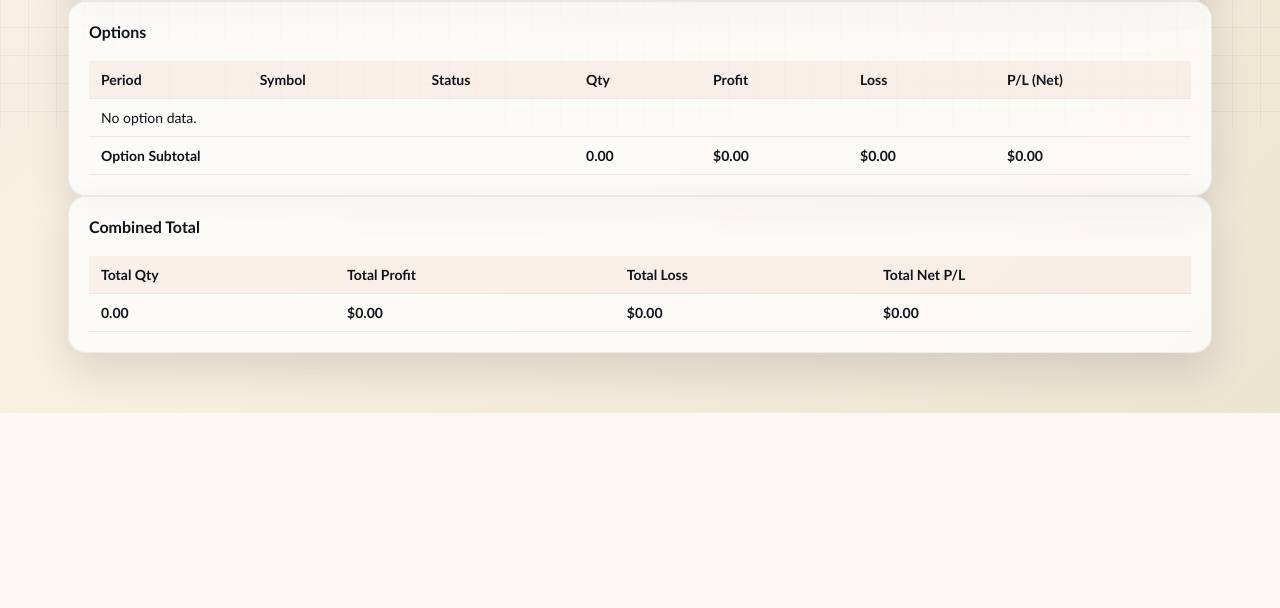
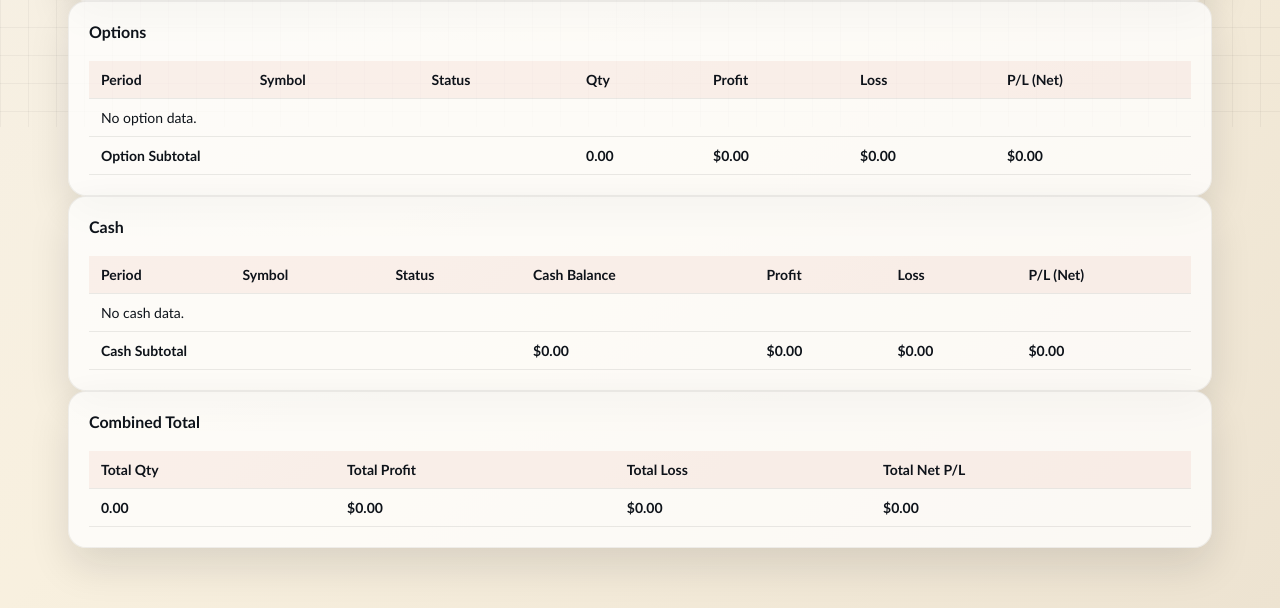
Before and after one commit to Novastradingcompany/Schwab-Connect, a Flask app: page /summary in a window 1280 px wide; the page is wider, and only the part inside the window is pictured. Shown: the part 673-1281 px from the top of that part. Before the commit the page ends 1086 px from the top of that part, so only its background shows below. Run offline with Flask 3, Linux system fonts and the light colour scheme; the visitor is signed in with stand-in values (Sample User, id 1).

Commit message:
Add cash section to yearly summary and include cash balance rows

```diff
--- a/app.py
+++ b/app.py
@@ -1793,6 +1793,8 @@ def _txn_date(txn, tz_name="America/New_York"):
 
 def _summary_asset_type(raw_asset_type, symbol=None):
     asset_text = str(raw_asset_type or "").strip().upper()
+    if "CASH" in asset_text:
+        return "CASH"
     if "OPTION" in asset_text:
         return "OPTION"
     if parse_option_symbol(symbol):
@@ -1889,6 +1891,19 @@ def build_yearly_summary(period, status_filter, tz_name="America/New_York"):
             "assetType": _summary_asset_type(pos.get("assetType"), symbol),
             "qty": _safe_float(pos.get("qty")) or 0.0,
             "pnl": _safe_float(pos.get("pnl")) or 0.0,
+            "status": "open",
+            "date": today,
+        })
+
+    # Cash balance as an open row so yearly summary reflects account cash.
+    if status_filter in ("all", "open"):
+        balances = fetch_account_balance_totals()
+        cash_total = _safe_float(balances.get("cash")) or 0.0
+        entries.append({
+            "symbol": "CASH",
+            "assetType": "CASH",
+            "qty": cash_total,
+            "pnl": 0.0,
             "status": "open",
             "date": today,
         })
@@ -2448,9 +2463,11 @@ def summary():
         {"value": 12, "label": "December"},
     ]
     stock_rows = []
+    cash_rows = []
     option_rows = []
     other_rows = []
     stock_totals = _section_totals([])
+    cash_totals = _section_totals([])
     option_totals = _section_totals([])
     other_totals = _section_totals([])
     combined_totals = _section_totals([])
@@ -2506,13 +2523,15 @@ def summary():
             rows = sorted(rows, key=lambda r: r["pnl"], reverse=True)
 
         stock_rows = [r for r in rows if r.get("assetType") == "STOCK"]
+        cash_rows = [r for r in rows if r.get("assetType") == "CASH"]
         option_rows = [r for r in rows if r.get("assetType") == "OPTION"]
-        other_rows = [r for r in rows if r.get("assetType") not in {"STOCK", "OPTION"}]
+        other_rows = [r for r in rows if r.get("assetType") not in {"STOCK", "OPTION", "CASH"}]
 
         stock_totals = _section_totals(stock_rows)
+        cash_totals = _section_totals(cash_rows)
         option_totals = _section_totals(option_rows)
         other_totals = _section_totals(other_rows)
-        combined_totals = _section_totals(rows)
+        combined_totals = _section_totals([r for r in rows if r.get("assetType") != "CASH"])
     except Exception as exc:
         error = str(exc)
 
@@ -2520,9 +2539,11 @@ def summary():
         "summary.html",
         rows=rows,
         stock_rows=stock_rows,
+        cash_rows=cash_rows,
         option_rows=option_rows,
         other_rows=other_rows,
         stock_totals=stock_totals,
+        cash_totals=cash_totals,
         option_totals=option_totals,
         other_totals=other_totals,
         combined_totals=combined_totals,
--- a/templates/summary.html
+++ b/templates/summary.html
@@ -164,6 +164,47 @@
     </div>
   </section>
 
+  <section class="card">
+    <div class="card-title">Cash</div>
+    <div class="table-wrap">
+      <table>
+        <thead>
+          <tr>
+            <th>Period</th>
+            <th>Symbol</th>
+            <th>Status</th>
+            <th>Cash Balance</th>
+            <th>Profit</th>
+            <th>Loss</th>
+            <th>P/L (Net)</th>
+          </tr>
+        </thead>
+        <tbody>
+          {% for row in cash_rows %}
+            <tr>
+              <td>{{ row.period }}</td>
+              <td>{{ row.symbol }}</td>
+              <td>{{ row.status }}</td>
+              <td>{{ money(row.qty) }}</td>
+              <td class="{% if row.profit > 0 %}pl-pos{% endif %}">{{ money(row.profit) }}</td>
+              <td class="{% if row.loss < 0 %}pl-neg{% endif %}">{{ money(row.loss) }}</td>
+              <td class="{% if row.pnl > 0 %}pl-pos{% elif row.pnl < 0 %}pl-neg{% endif %}">{{ money(row.pnl) }}</td>
+            </tr>
+          {% else %}
+            <tr><td colspan="7">No cash data.</td></tr>
+          {% endfor %}
+          <tr>
+            <td colspan="3"><strong>Cash Subtotal</strong></td>
+            <td><strong>{{ money(cash_totals.qty) }}</strong></td>
+            <td class="{% if cash_totals.profit > 0 %}pl-pos{% endif %}"><strong>{{ money(cash_totals.profit) }}</strong></td>
+            <td class="{% if cash_totals.loss < 0 %}pl-neg{% endif %}"><strong>{{ money(cash_totals.loss) }}</strong></td>
+            <td class="{% if cash_totals.pnl > 0 %}pl-pos{% elif cash_totals.pnl < 0 %}pl-neg{% endif %}"><strong>{{ money(cash_totals.pnl) }}</strong></td>
+          </tr>
+        </tbody>
+      </table>
+    </div>
+  </section>
+
   {% if other_rows %}
     <section class="card">
       <div class="card-title">Other Assets</div>
```
